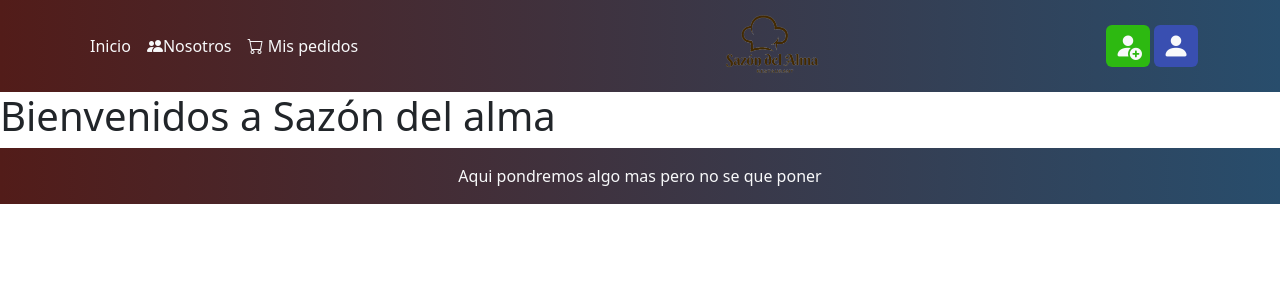
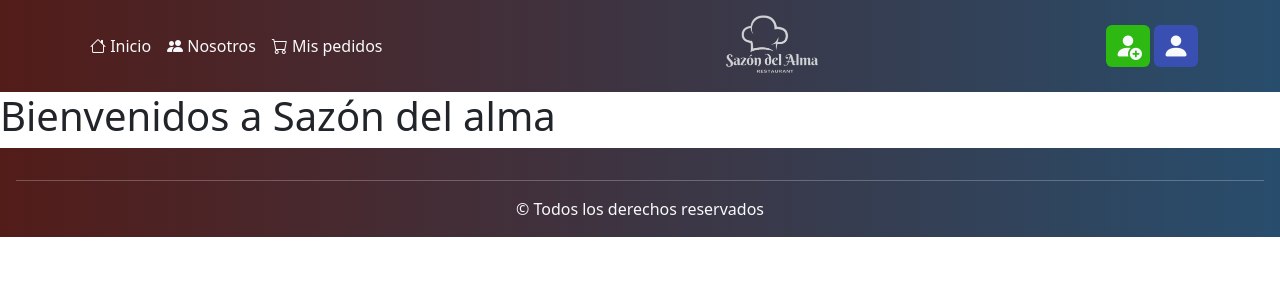
Before and after one commit to SheylaAstorga/RestaurantePF-Frontend, a React (Vite) app: page / in a window 1280 px wide. Shown: the top 300 px of the page. Built offline with nearby package versions, Linux system fonts and the light colour scheme.

Commit message:
añadimos el logo en blanco para el nav y Footer y tambien se añadio el logo de casa en el inicio

```diff
--- a/src/components/common/Footer.jsx
+++ b/src/components/common/Footer.jsx
@@ -3,7 +3,9 @@ import React from 'react';
 const Footer = () => {
     return (
         <footer className='w-100 py-3'>
-            <p className='text-center text-light m-0'>Aqui pondremos algo mas pero no se que poner</p>
+
+            <hr className='text-light mx-3'/>
+            <p className='text-center text-light m-0'> &copy; Todos los derechos reservados</p>
         </footer>
     );
 };
--- a/src/components/common/Menu.jsx
+++ b/src/components/common/Menu.jsx
@@ -14,22 +14,22 @@ const Menu = ({ usuarioLogueado, setUsuarioLogueado }) => {
     return (
         <Navbar expand="lg" className="NavFondo">
             <Container className="d-flex justify-content-between align-items-center">
-                <Navbar.Toggle aria-controls="basic-navbar-nav" />
+                {/* cambiar de color a el boton hamburgesa */}
+                <Navbar.Toggle aria-controls="basic-navbar-nav" className="text-white" />
                 <Navbar.Collapse id="basic-navbar-nav">
                     {/* modificar todas las rutas cuando este terminado el frontend */}
                     <Nav className="">
                         <NavLink end className="nav-link text-light" to="/">
-                            Inicio
+                            <i className="bi bi-house"></i> Inicio
                         </NavLink>
                         <NavLink end className="nav-link text-light" to="/">
-                            <i className="bi bi-people-fill"></i>Nosotros
+                            <i className="bi bi-people-fill"></i> Nosotros
                         </NavLink>
                         <NavLink end className="nav-link text-light" to="/">
                             <i className="bi bi-cart"></i> Mis pedidos
                         </NavLink>
                     </Nav>
                 </Navbar.Collapse>
-                <div className="d-flex align-items-center">
                 <Navbar.Brand className="m-0" as={Link} to="/">
                     <img
                         src={logo}
@@ -37,7 +37,6 @@ const Menu = ({ usuarioLogueado, setUsuarioLogueado }) => {
                         className="text-light w-25"
                     />
                 </Navbar.Brand>
-                </div>
                 {usuarioLogueado !== "" ? (
                     <>
                         <NavLink end className="nav-link text-light" to="/administrador">
```
Also changed, not shown: src/assets/LogoSazon.png. Lines whose indentation alone changed are shown as unchanged.
